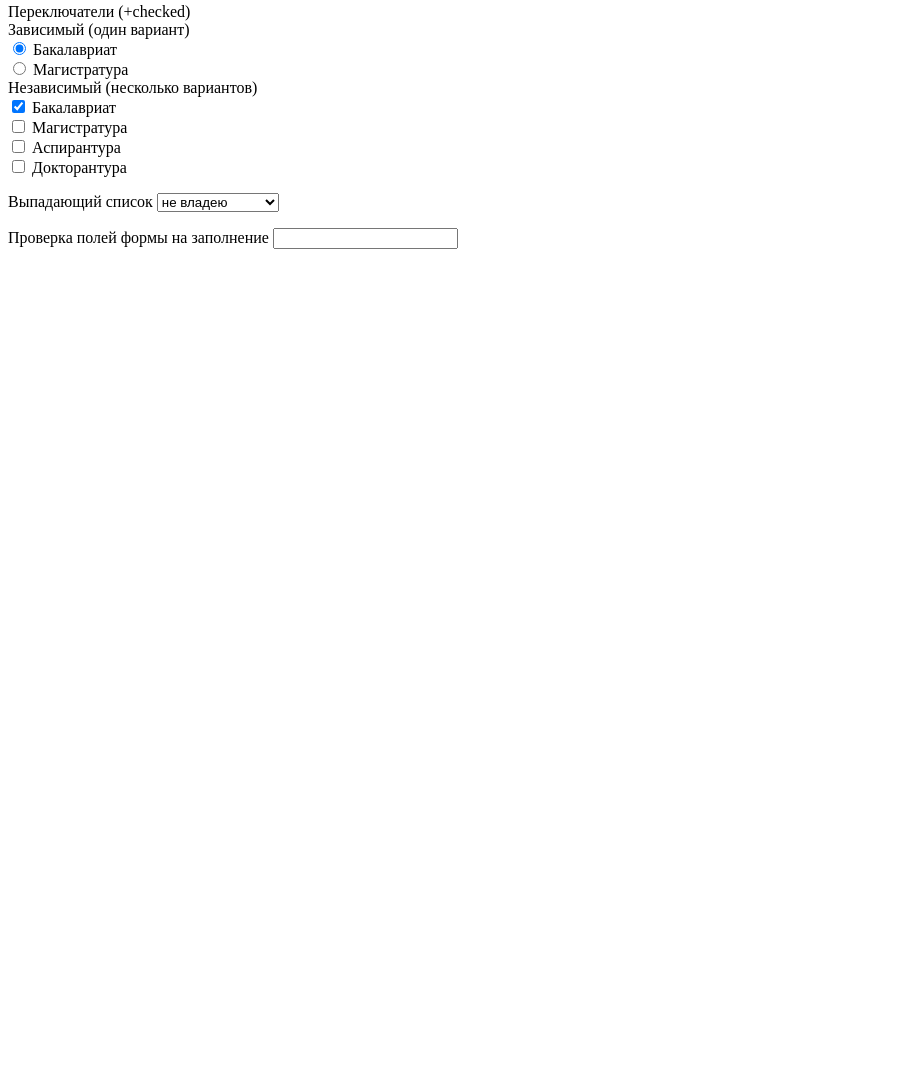
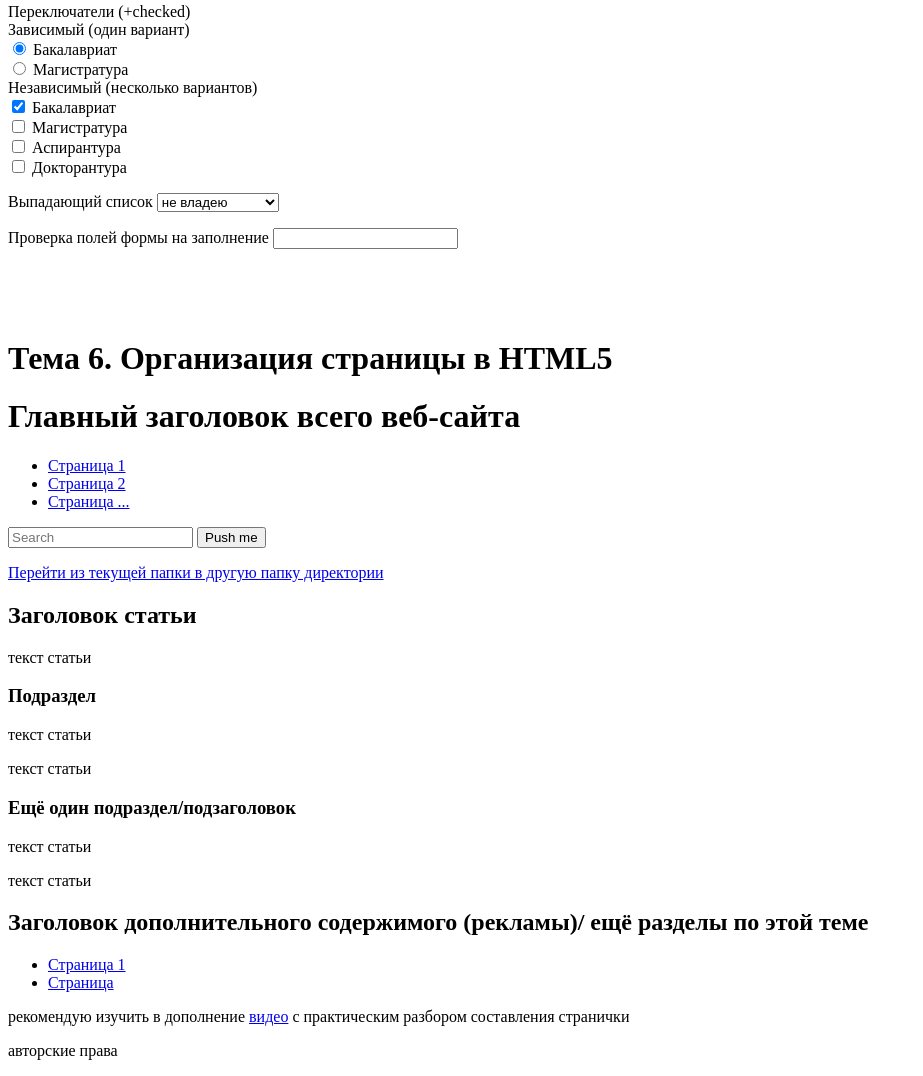
Before and after one commit to OsipovaA/OWT-2023, a plain HTML site: page practice.html in a window 1280 px wide. Shown: the part 8140-9216 px from the top of the page, without its empty margins (0-923 px from the left). Before the commit the page ends 8467 px from the top, so only its background shows below. Drawn offline with Linux system fonts and the light colour scheme.

Commit message:
Update practice.html

```diff
--- a/practice.html
+++ b/practice.html
@@ -390,5 +390,78 @@
 <br>
 <br>
 <br>
+
+        <h1>Тема 6. Организация страницы в HTML5</h1>
+
+<header>
+    <h1>Главный заголовок всего веб-сайта</h1>
+</header>
+
+<nav>
+    <ul>
+		<li><a href="#"> Страница 1</a></li>
+		<li><a href="#"> Страница 2</a></li>
+		<li><a href="#"> Страница ...</a></li>
+
+    </ul>
+
+<!-- Форма поиска (не обязательно, пример того, что может быть) -->
+    <form>
+        <input type="search" name="q" placeholder="Search" />
+        <input type="submit" value="Push me" />
+    </form>
+</nav>
+
+<!-- Основное содержимое нашей страницы -->
+<main>
+
+    <p><a href="../3.%20img/color.png">Перейти из текущей папки в другую папку директории</a></p>
+
+<!-- Содержит статью -->
+    <article>
+        <h2>Заголовок статьи</h2>
+
+        <p>
+            текст статьи
+        </p>
+
+        <h3>Подраздел</h3>
+
+        <p>
+			текст статьи
+        </p>
+
+        <p>
+            текст статьи
+        </p>
+
+        <h3>Ещё один подраздел/подзаголовок</h3>
+
+        <p>
+            текст статьи
+        </p>
+
+        <p>
+            текст статьи
+        </p>
+    </article>
+
+<!-- Дополнительный контент сбоку-->
+    <aside>
+        <h2>Заголовок дополнительного содержимого (рекламы)/ ещё разделы по этой теме</h2>
+		<p>
+        <ul>
+            <li><a href="#">Страница 1</a></li>
+            <li><a href="#">Страница</a></li>
+        </ul>
+    </aside>
+</main>
+
+<!-- Нижний колонтитул-->
+<footer>
+	<div>рекомендую изучить в дополнение <a href="https://my.mts-link.ru/51809055/746507063/record-new/1779046847/record-file/707147237">видео</a> с практическим разбором составления странички</div>
+    <p>авторские права</p>
+</footer>
+
 </body>
 </html>
```
